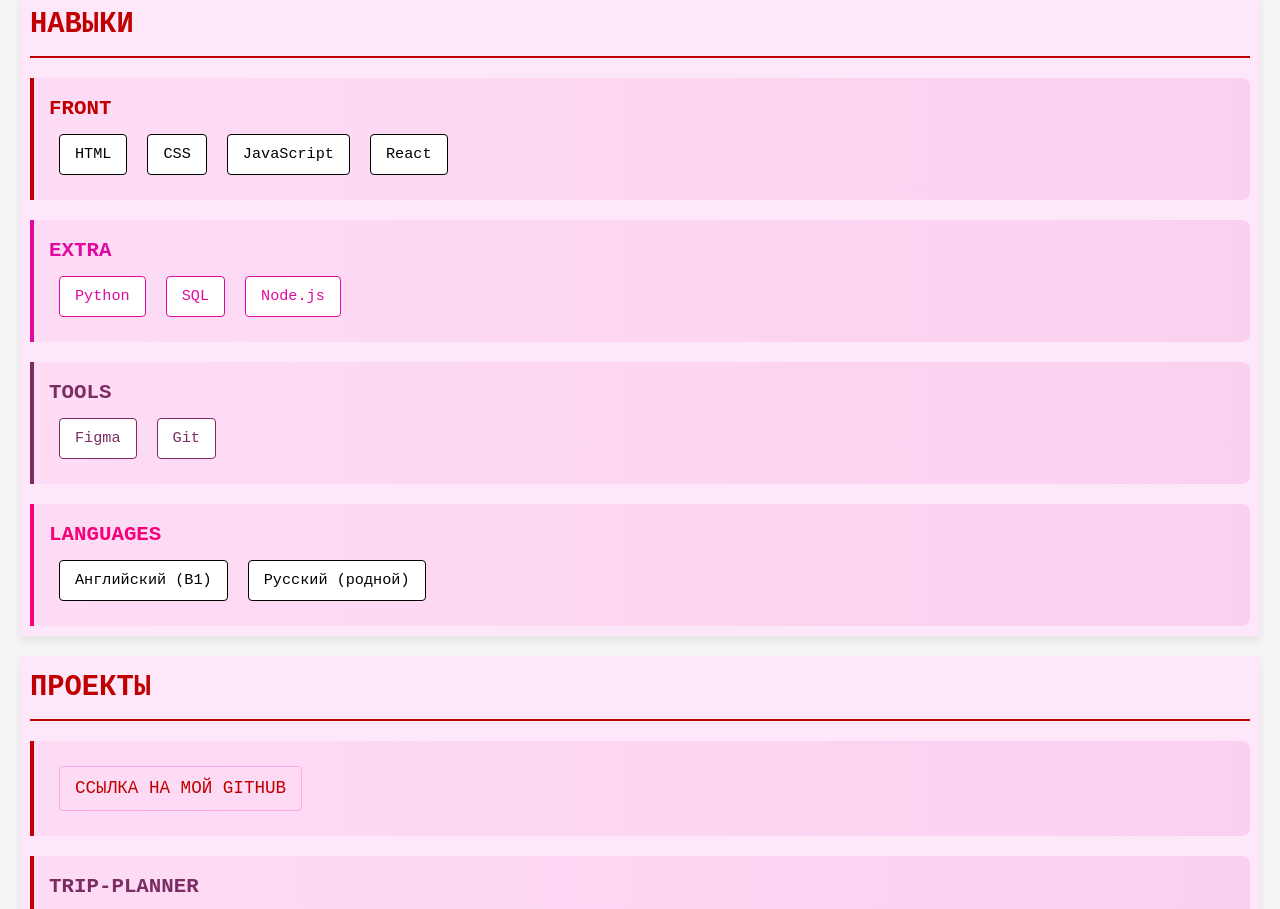
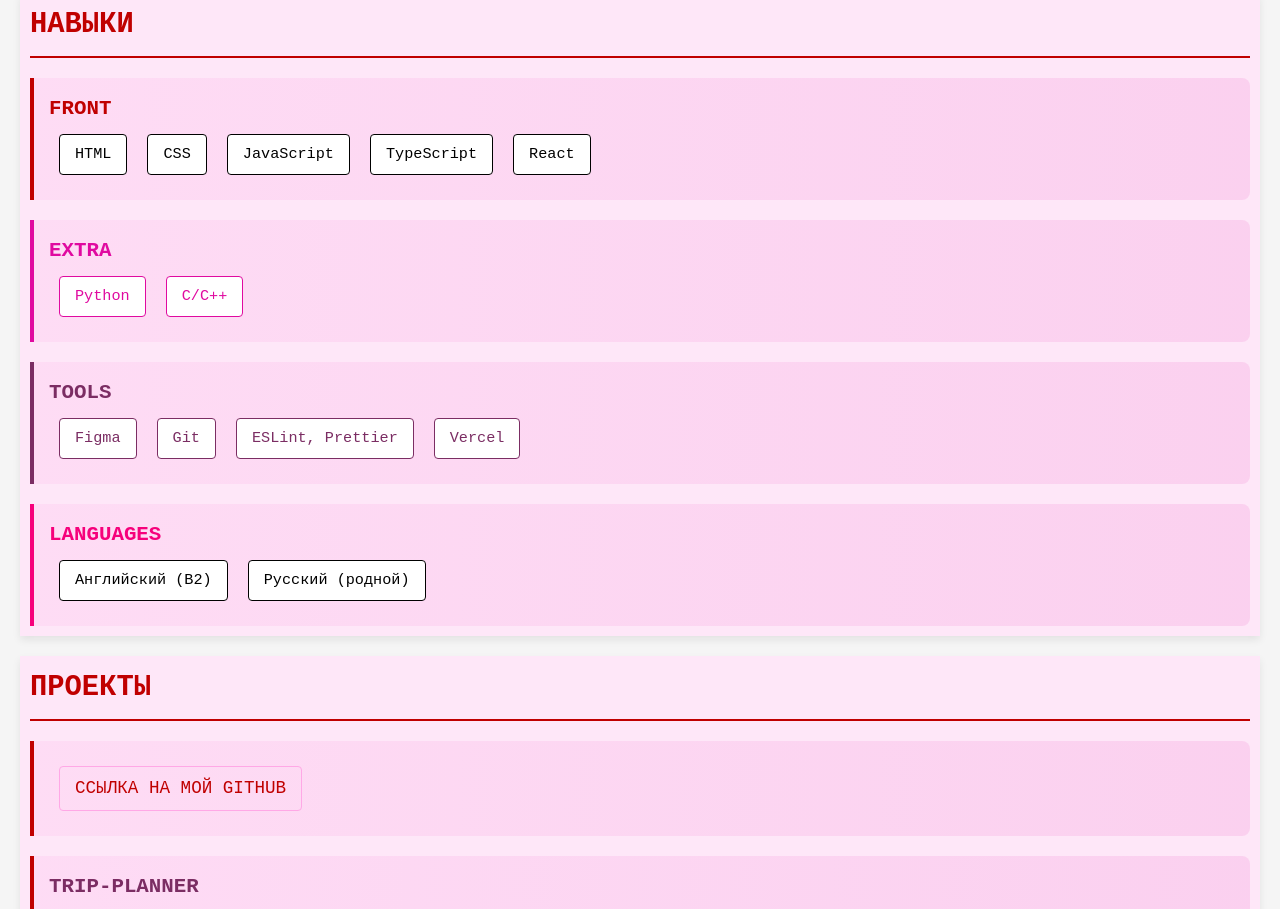
Before and after one commit to Ma-sh-a/cv, a website: page index.html in a window 1280 px wide. Shown: the part 828-1737 px from the top of the page. Drawn offline with Linux system fonts and the light colour scheme.

Commit message:
update the information in resume

```diff
--- a/index.html
+++ b/index.html
@@ -48,6 +48,7 @@
                         <div class="list-item">HTML</div>
                         <div class="list-item">CSS</div>
                         <div class="list-item">JavaScript</div>
+                        <div class="list-item">TypeScript</div>
                         <div class="list-item">React</div>
                     </div>
                 </div>
@@ -55,8 +56,7 @@
                     <h3>Extra</h3>
                     <div class="items-list">
                         <div class="list-item">Python</div>
-                        <div class="list-item">SQL</div>
-                        <div class="list-item">Node.js</div>
+                         <div class="list-item">C/C++</div>
                     </div>
                 </div>
                 <div class="item-card tools">
@@ -64,12 +64,14 @@
                     <div class="items-list">
                         <div class="list-item">Figma</div>
                         <div class="list-item">Git</div>
+                        <div class="list-item">ESLint, Prettier</div>
+                        <div class="list-item">Vercel</div>
                     </div>
                 </div>
                 <div class="item-card languages">
                     <h3>Languages</h3>
                     <div class="items-list">
-                        <div class="list-item">Английский (B1)</div>
+                        <div class="list-item">Английский (B2)</div>
                         <div class="list-item">Русский (родной)</div>
                     </div>
                 </div>
```
